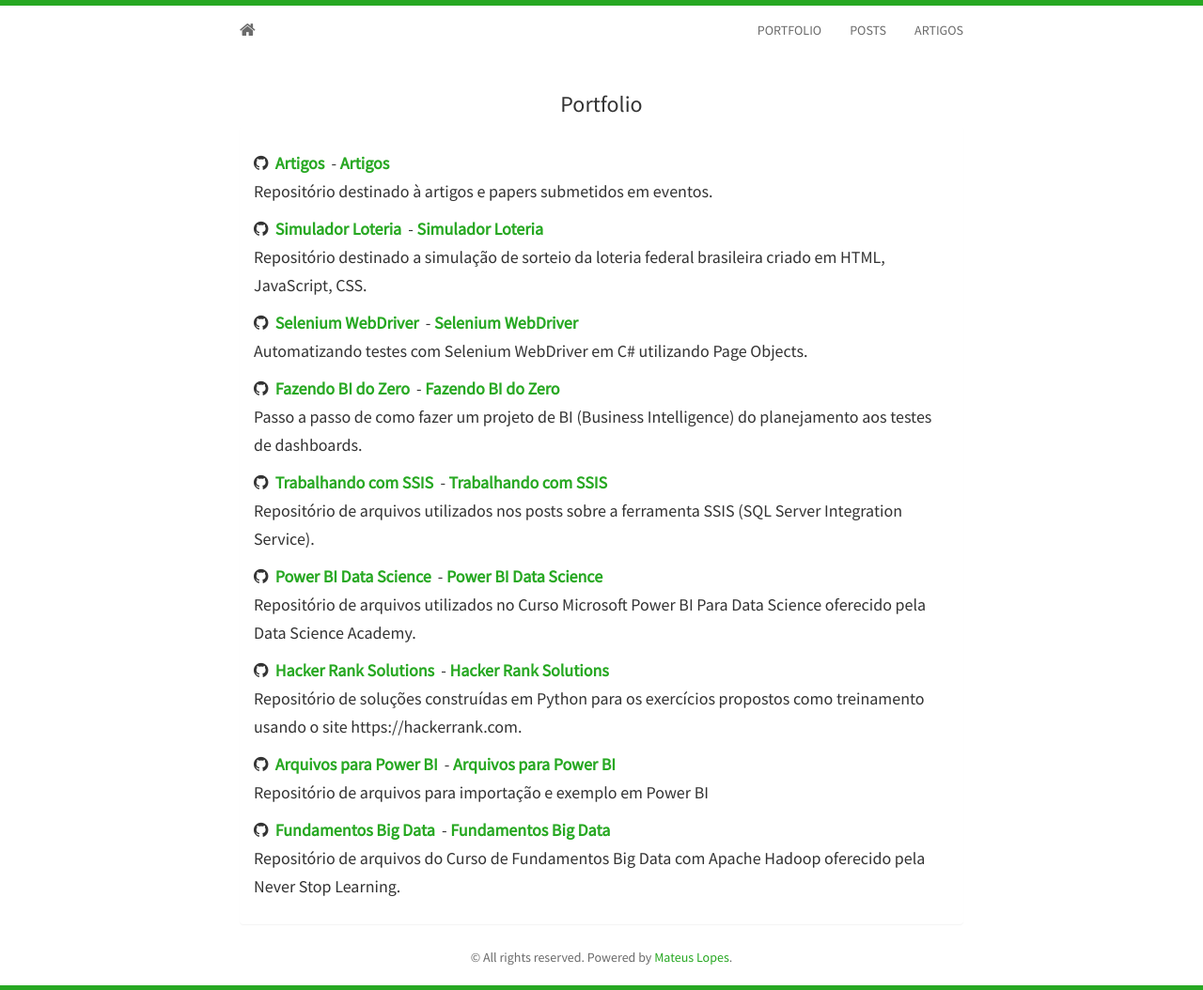
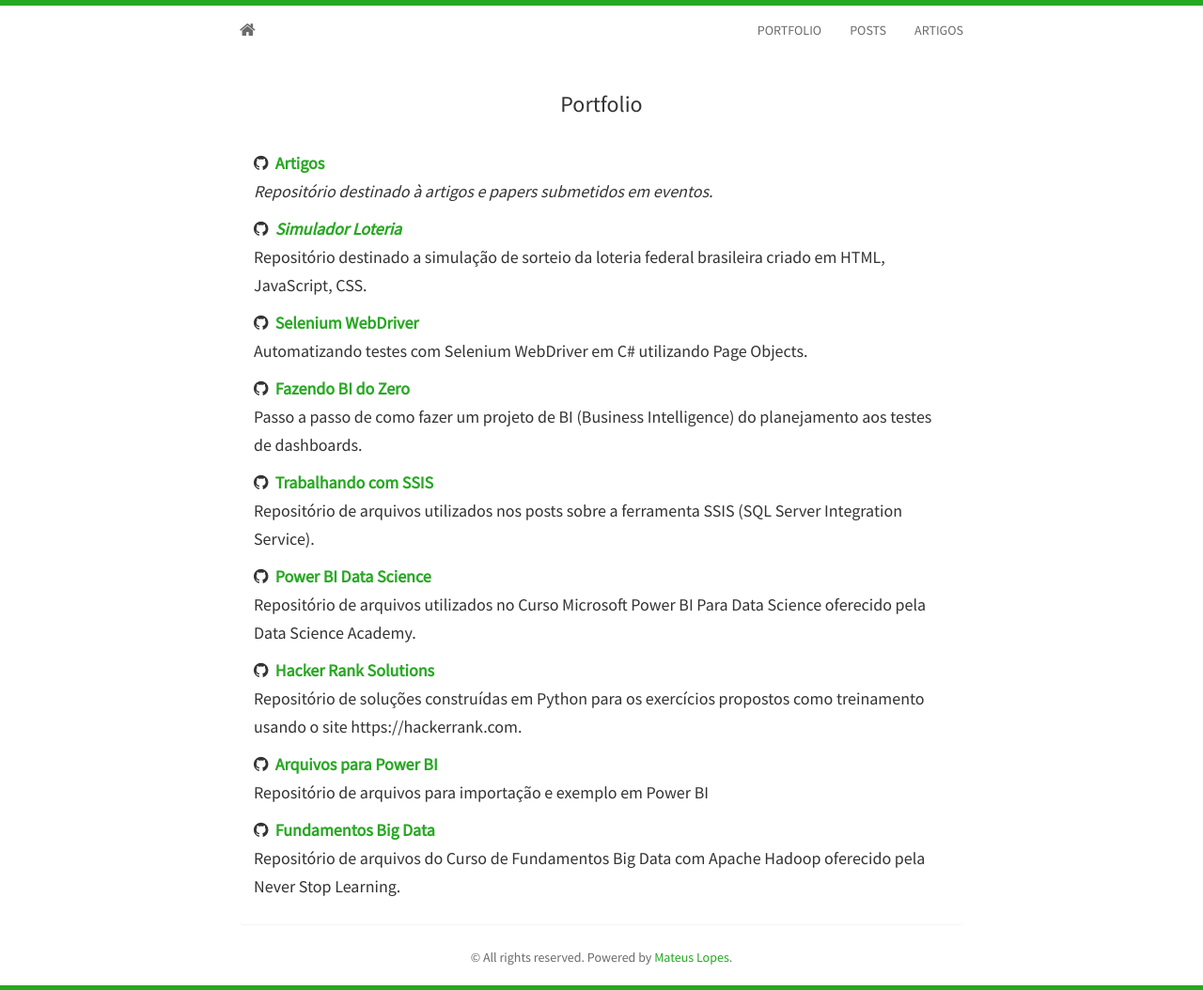
Before and after one commit to mateusbtlopes/mateusbtlopes.github.io, a Jekyll site: the page built from portfolio.html, in a window 1280 px wide. Shown: the whole page at 94% size. Built offline with Jekyll 4.4.1, drawn with Linux system fonts in a browser that asks for light colours; nearby versions of some CDN libraries.

Commit message:
Update portfolio.html

```diff
--- a/_includes/portfolio.html
+++ b/_includes/portfolio.html
@@ -4,48 +4,39 @@
   <div class="panel panel-default">
     <div class="panel-body">
 		<h5>
-			<i class="fa fa-github"></i>&nbsp;&nbsp;<strong><a href="https://github.com/mateusblopes/artigos" target="_blank">Artigos</a></strong>
-			</i>&nbsp;-&nbsp;<strong><a href="../articles" target="_blank">Artigos</a></strong>
+			<i class="fa fa-github"></i>&nbsp;&nbsp;<strong><a href="https://github.com/mateusblopes/artigos" target="_blank">Artigos</a></strong><i>
 			<p>Repositório destinado à artigos e papers submetidos em eventos.</p>
 		</h5>
 		<h5>
-			<i class="fa fa-github"></i>&nbsp;&nbsp;<strong><a href="https://github.com/mateusblopes/simuladorLoteria" target="_blank">Simulador Loteria</a></strong>
-			</i>&nbsp;-&nbsp;<strong><a href="../simuladorLoteria" target="_blank">Simulador Loteria</a></strong>
+			<i class="fa fa-github"></i>&nbsp;&nbsp;<strong><a href="https://github.com/mateusblopes/simuladorLoteria" target="_blank">Simulador Loteria</a></strong></i>
 			<p>Repositório destinado a simulação de sorteio da loteria federal brasileira criado em HTML, JavaScript, CSS.</p>
 		</h5>
 		<h5>
-			<i class="fa fa-github"></i>&nbsp;&nbsp;<strong><a href="https://github.com/mateusblopes/selenium-webdriver" target="_blank">Selenium WebDriver</a></strong>
-			</i>&nbsp;-&nbsp;<strong><a href="../selenium-webdriver" target="_blank">Selenium WebDriver</a></strong>
+			<i class="fa fa-github"></i>&nbsp;&nbsp;<strong><a href="https://github.com/mateusblopes/selenium-webdriver" target="_blank">Selenium WebDriver</a></strong></i>
 			<p>Automatizando testes com Selenium WebDriver em C# utilizando Page Objects.</p>
 		</h5>
 		<h5>
-			<i class="fa fa-github"></i>&nbsp;&nbsp;<strong><a href="https://github.com/mateusblopes/fazendo-bi-do-zero" target="_blank">Fazendo BI do Zero</a></strong>
-			</i>&nbsp;-&nbsp;<strong><a href="../fazendo-bi-do-zero" target="_blank">Fazendo BI do Zero</a></strong>
+			<i class="fa fa-github"></i>&nbsp;&nbsp;<strong><a href="https://github.com/mateusblopes/fazendo-bi-do-zero" target="_blank">Fazendo BI do Zero</a></strong></i>
 			<p>Passo a passo de como fazer um projeto de BI (Business Intelligence) do planejamento aos testes de dashboards.</p>
 		</h5>
 		<h5>
-			<i class="fa fa-github"></i>&nbsp;&nbsp;<strong><a href="https://github.com/mateusblopes/trabalhando-com-ssis" target="_blank">Trabalhando com SSIS</a></strong>
-			</i>&nbsp;-&nbsp;<strong><a href="../posts" target="_blank">Trabalhando com SSIS</a></strong>
+			<i class="fa fa-github"></i>&nbsp;&nbsp;<strong><a href="https://github.com/mateusblopes/trabalhando-com-ssis" target="_blank">Trabalhando com SSIS</a></strong></i>
 			<p>Repositório de arquivos utilizados nos posts sobre a ferramenta SSIS (SQL Server Integration Service).</p>
 		</h5>
 		<h5>
-			<i class="fa fa-github"></i>&nbsp;&nbsp;<strong><a href="https://github.com/mateusblopes/PowerBI-DataScience" target="_blank">Power BI Data Science</a></strong>
-			</i>&nbsp;-&nbsp;<strong><a href="../posts" target="_blank">Power BI Data Science</a></strong>
+			<i class="fa fa-github"></i>&nbsp;&nbsp;<strong><a href="https://github.com/mateusblopes/PowerBI-DataScience" target="_blank">Power BI Data Science</a></strong></i>
 			<p>Repositório de arquivos utilizados no Curso Microsoft Power BI Para Data Science oferecido pela Data Science Academy.</p>
 		</h5>
 		<h5>
-			<i class="fa fa-github"></i>&nbsp;&nbsp;<strong><a href="https://github.com/mateusblopes/hackerranksolutions" target="_blank">Hacker Rank Solutions</a></strong>
-			</i>&nbsp;-&nbsp;<strong><a href="../posts" target="_blank">Hacker Rank Solutions</a></strong>
+			<i class="fa fa-github"></i>&nbsp;&nbsp;<strong><a href="https://github.com/mateusblopes/hackerranksolutions" target="_blank">Hacker Rank Solutions</a></strong></i>
 			<p>Repositório de soluções construídas em Python para os exercícios propostos como treinamento usando o site https://hackerrank.com.</p>
 		</h5>
 		<h5>
-			<i class="fa fa-github"></i>&nbsp;&nbsp;<strong><a href="https://github.com/mateusblopes/arquivosparapowerbi" target="_blank">Arquivos para Power BI</a></strong>
-			</i>&nbsp;-&nbsp;<strong><a href="../posts" target="_blank">Arquivos para Power BI</a></strong>
+			<i class="fa fa-github"></i>&nbsp;&nbsp;<strong><a href="https://github.com/mateusblopes/arquivosparapowerbi" target="_blank">Arquivos para Power BI</a></strong></i>
 			<p>Repositório de arquivos para importação e exemplo em Power BI</p>
 		</h5>
 		<h5>
-			<i class="fa fa-github"></i>&nbsp;&nbsp;<strong><a href="https://github.com/mateusblopes/fundamentos-big-data" target="_blank">Fundamentos Big Data</a></strong>
-			</i>&nbsp;-&nbsp;<strong><a href="../posts" target="_blank">Fundamentos Big Data</a></strong>
+			<i class="fa fa-github"></i>&nbsp;&nbsp;<strong><a href="https://github.com/mateusblopes/fundamentos-big-data" target="_blank">Fundamentos Big Data</a></strong></i>
 			<p>Repositório de arquivos do Curso de Fundamentos Big Data com Apache Hadoop oferecido pela Never Stop Learning.</p>
 		</h5>
     </div>
```
